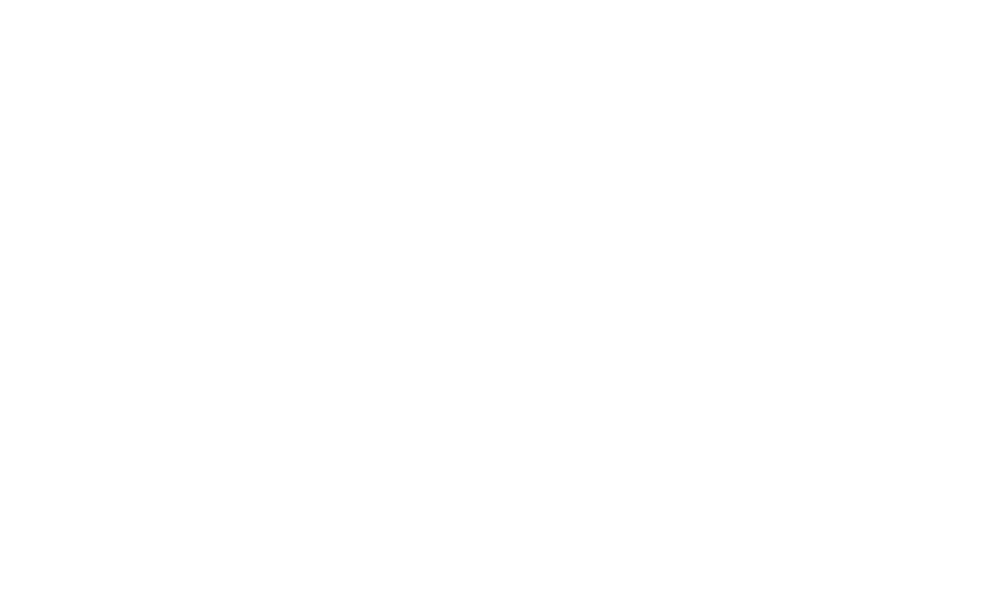
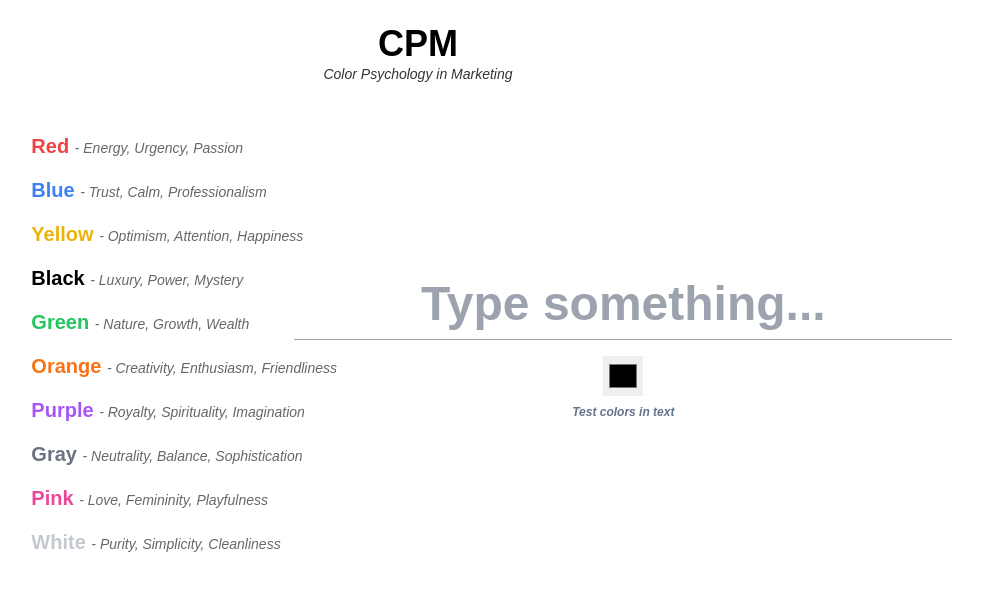
Before and after one commit to Arskakoo/CPM, a plain HTML site: page index.html in a window 1280 px wide. Shown: the whole page, without its empty margins (222-1205 px from the left). Drawn offline with Linux system fonts and the light colour scheme; the site is published under a folder, as on GitHub Pages, so addresses that start at the root find nothing.

Commit message:
Update index.html

```diff
--- a/index.html
+++ b/index.html
@@ -5,8 +5,8 @@
     <link rel="icon" type="image/svg+xml" href="/vite.svg" />
     <meta name="viewport" content="width=device-width, initial-scale=1.0" />
     <title>CPM</title>
-    <script type="module" crossorigin src="/assets/index-DtgSXUD7.js"></script>
-    <link rel="stylesheet" crossorigin href="/assets/index-BDYx7jAg.css">
+    <script type="module" crossorigin src="./assets/index-DtgSXUD7.js"></script>
+    <link rel="stylesheet" crossorigin href="./assets/index-BDYx7jAg.css">
   </head>
   <body>
     <div id="root"></div>
```
